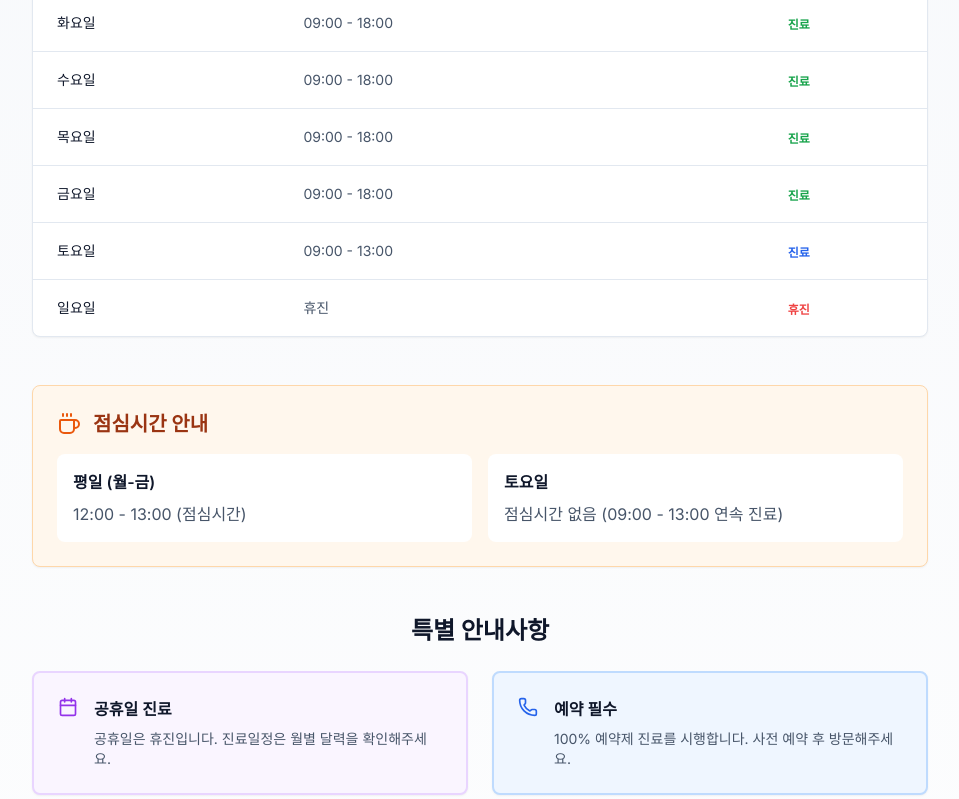
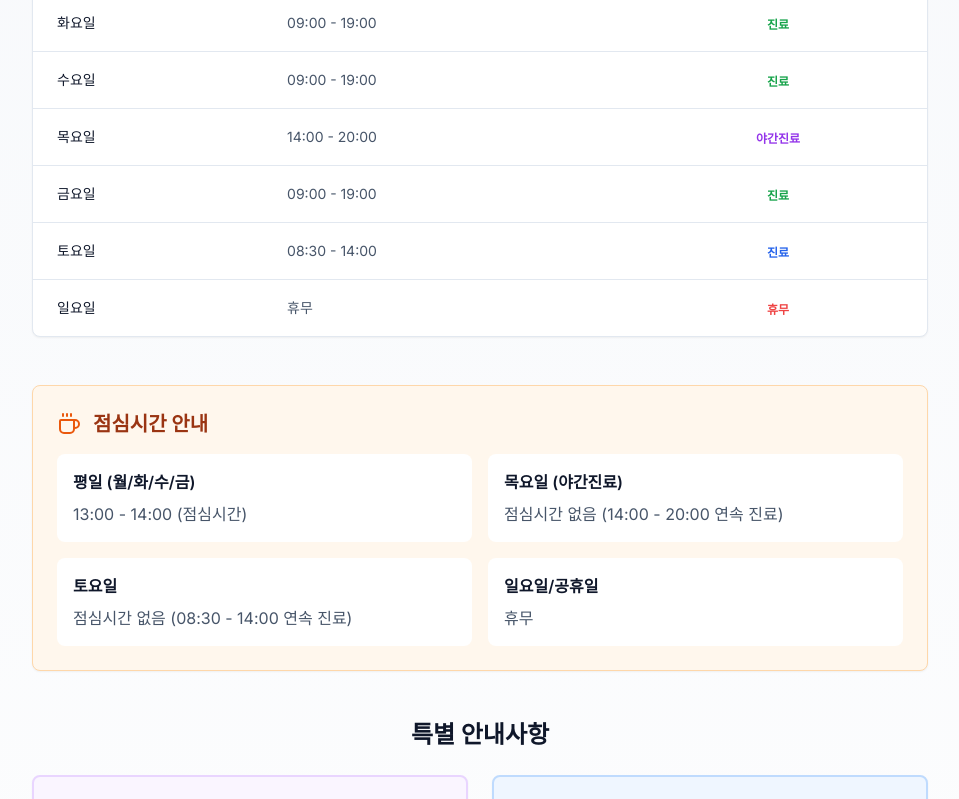
Before and after one commit to 91ko/sunmo-ieum, a Next.js app: page /hours in a window 1280 px wide. Shown: the part 500-1299 px from the top of the page, without its empty margins (160-1119 px from the left). Built offline with nearby package versions, Linux system fonts and the light colour scheme.

Commit message:
Fix correct clinic hours and update notice page logo size

```diff
--- a/src/app/hours/page.tsx
+++ b/src/app/hours/page.tsx
@@ -23,20 +23,20 @@ export default function HoursPage() {
   const [mobileMenuOpen, setMobileMenuOpen] = useState(false);
 
   const regularHours = [
-    { day: "월요일", time: "09:00 - 18:00", status: "진료", color: "text-green-600" },
-    { day: "화요일", time: "09:00 - 18:00", status: "진료", color: "text-green-600" },
-    { day: "수요일", time: "09:00 - 18:00", status: "진료", color: "text-green-600" },
-    { day: "목요일", time: "09:00 - 18:00", status: "진료", color: "text-green-600" },
-    { day: "금요일", time: "09:00 - 18:00", status: "진료", color: "text-green-600" },
-    { day: "토요일", time: "09:00 - 13:00", status: "진료", color: "text-blue-600" },
-    { day: "일요일", time: "휴진", status: "휴진", color: "text-red-500" },
+    { day: "월요일", time: "09:00 - 19:00", status: "진료", color: "text-green-600" },
+    { day: "화요일", time: "09:00 - 19:00", status: "진료", color: "text-green-600" },
+    { day: "수요일", time: "09:00 - 19:00", status: "진료", color: "text-green-600" },
+    { day: "목요일", time: "14:00 - 20:00", status: "야간진료", color: "text-purple-600" },
+    { day: "금요일", time: "09:00 - 19:00", status: "진료", color: "text-green-600" },
+    { day: "토요일", time: "08:30 - 14:00", status: "진료", color: "text-blue-600" },
+    { day: "일요일", time: "휴무", status: "휴무", color: "text-red-500" },
   ];
 
   const specialNotes = [
     {
       icon: <Calendar className="h-5 w-5 text-purple-600" />,
-      title: "공휴일 진료",
-      description: "공휴일은 휴진입니다. 진료일정은 월별 달력을 확인해주세요.",
+      title: "공휴일 휴무",
+      description: "공휴일은 휴무입니다. 진료일정은 월별 달력을 확인해주세요.",
       color: "bg-purple-50 border-purple-200"
     },
     {
@@ -240,12 +240,20 @@ export default function HoursPage() {
               </div>
               <div className="grid md:grid-cols-2 gap-4">
                 <div className="bg-white rounded-lg p-4">
-                  <h4 className="font-semibold text-slate-900 mb-2">평일 (월-금)</h4>
-                  <p className="text-slate-600">12:00 - 13:00 (점심시간)</p>
+                  <h4 className="font-semibold text-slate-900 mb-2">평일 (월/화/수/금)</h4>
+                  <p className="text-slate-600">13:00 - 14:00 (점심시간)</p>
+                </div>
+                <div className="bg-white rounded-lg p-4">
+                  <h4 className="font-semibold text-slate-900 mb-2">목요일 (야간진료)</h4>
+                  <p className="text-slate-600">점심시간 없음 (14:00 - 20:00 연속 진료)</p>
                 </div>
                 <div className="bg-white rounded-lg p-4">
                   <h4 className="font-semibold text-slate-900 mb-2">토요일</h4>
-                  <p className="text-slate-600">점심시간 없음 (09:00 - 13:00 연속 진료)</p>
+                  <p className="text-slate-600">점심시간 없음 (08:30 - 14:00 연속 진료)</p>
+                </div>
+                <div className="bg-white rounded-lg p-4">
+                  <h4 className="font-semibold text-slate-900 mb-2">일요일/공휴일</h4>
+                  <p className="text-slate-600">휴무</p>
                 </div>
               </div>
             </CardContent>
--- a/src/app/notice/page.tsx
+++ b/src/app/notice/page.tsx
@@ -91,7 +91,7 @@ export default function NoticePage() {
               <img
                 src="/images/logo/logo.png"
                 alt="성모이음 로고"
-                className="h-8 w-8 rounded-lg object-contain cursor-pointer"
+                className="h-32 sm:h-40 md:h-48 lg:h-56 xl:h-64 w-32 sm:w-40 md:w-48 lg:w-56 xl:w-64 rounded-2xl object-contain cursor-pointer"
               />
             </Link>
           </div>
```
